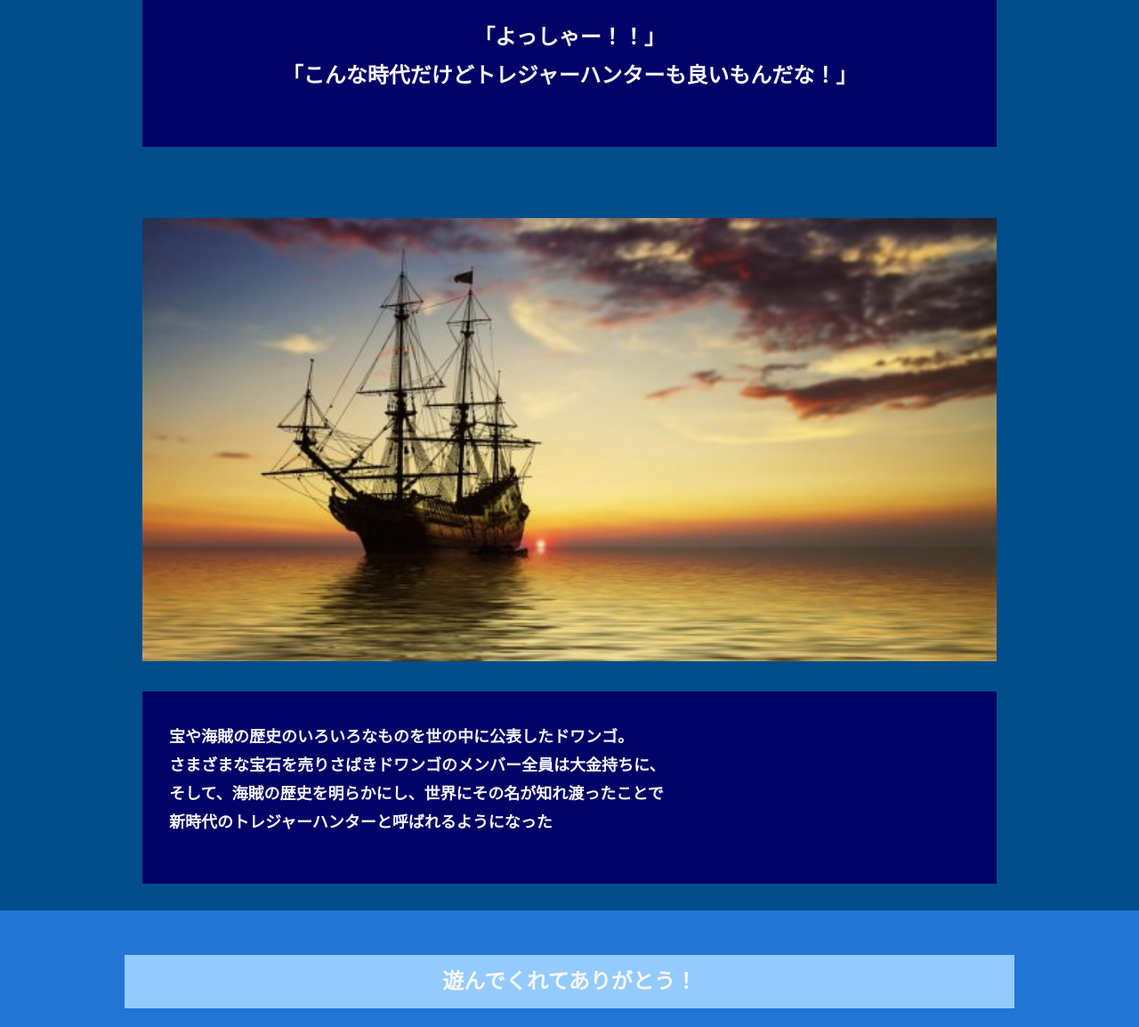
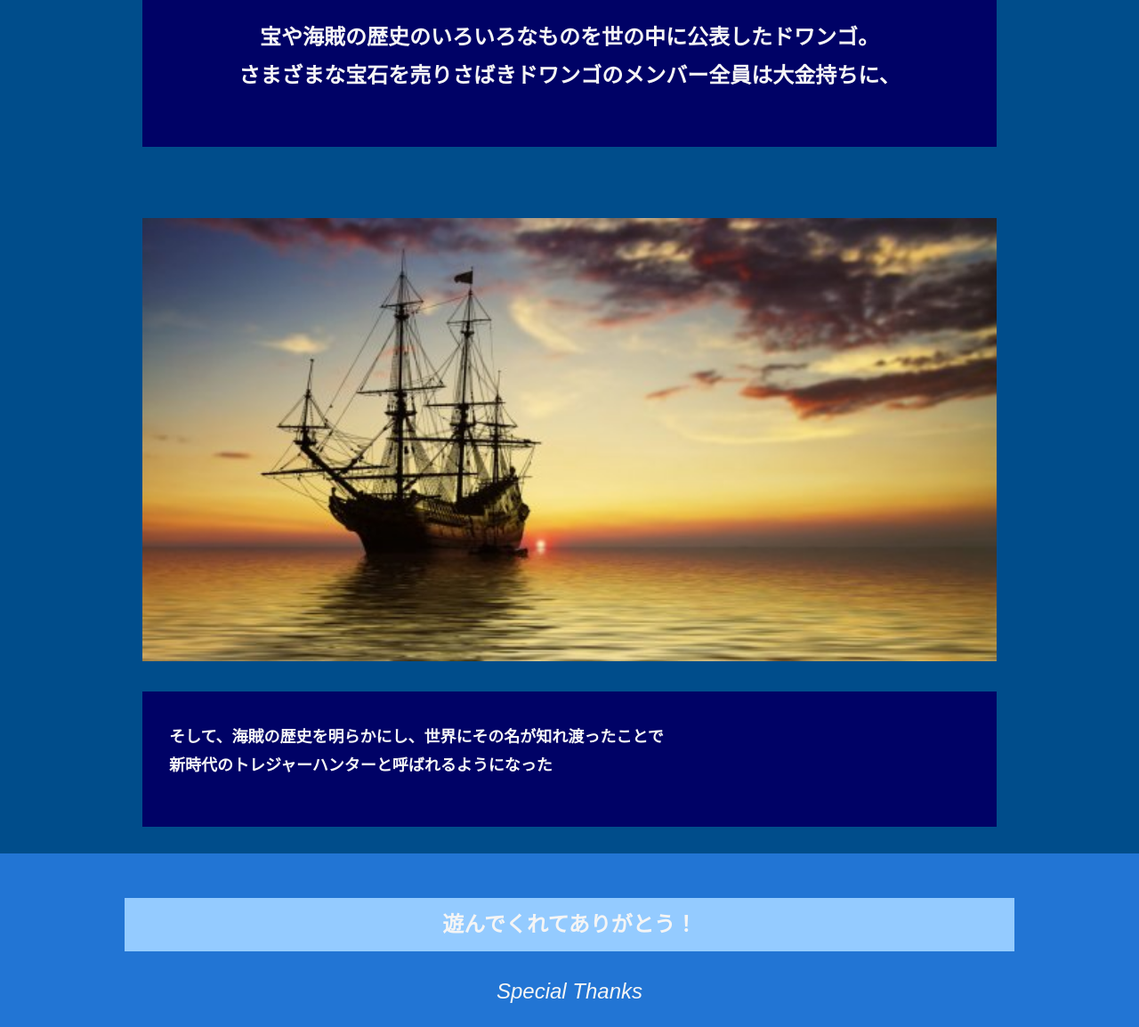
Before and after one commit to morikouki05/alfa-kobe-C, a plain HTML site: page final.html in a window 1280 px wide. Shown: the part 601-1755 px from the top of the page at 89% size. Drawn offline with Linux system fonts and the light colour scheme.

Commit message:
Update final.html

```diff
--- a/final.html
+++ b/final.html
@@ -24,8 +24,8 @@
         <div class="box bg-color--subcolor">
           <h2 class="section-title--border">全ステージ クリア！</h2>
           <p class="text-center">
-            「よっしゃー！！」<br>
-            「こんな時代だけどトレジャーハンターも良いもんだな！」<br>
+宝や海賊の歴史のいろいろなものを世の中に公表したドワンゴ。<br>
+            さまざまな宝石を売りさばきドワンゴのメンバー全員は大金持ちに、
             </p>
         </div>
       </div>
@@ -49,8 +49,6 @@ Youtube貼り付けここまで
           この教訓をしっかり思い出してくれ。(変更予定)</p>
 ß-->
         <p class="text-center"><div class="box bg-color--subcolor">
-          宝や海賊の歴史のいろいろなものを世の中に公表したドワンゴ。<br>
-            さまざまな宝石を売りさばきドワンゴのメンバー全員は大金持ちに、<br>
             そして、海賊の歴史を明らかにし、世界にその名が知れ渡ったことで<br>新時代のトレジャーハンターと呼ばれるようになった</p>
       </div>
     </div>
```
